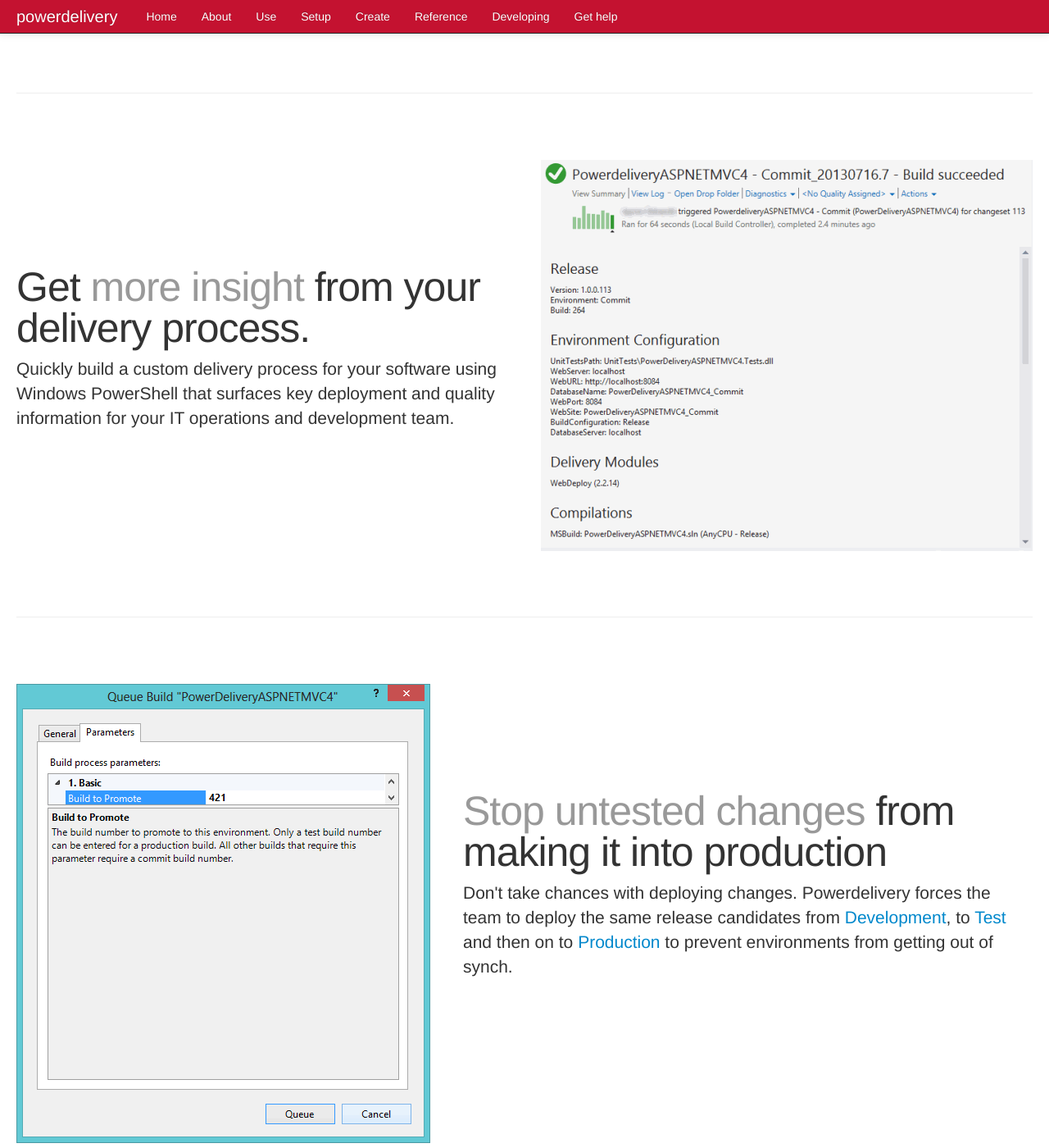
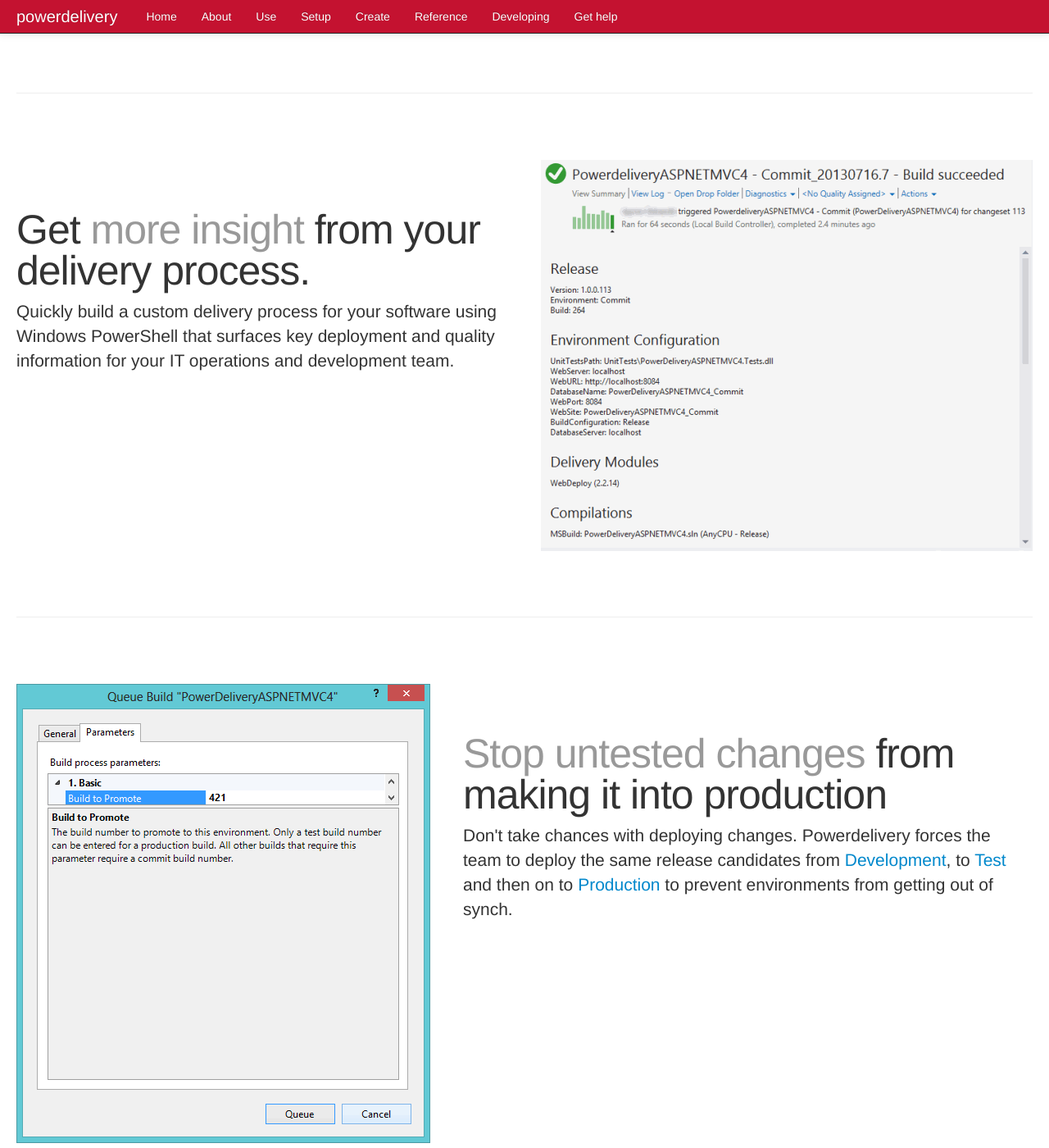
Before and after one commit to eavonius/powerdelivery, a Jekyll site: the page built from index.html, in a window 1280 px wide and 1400 px high, scrolled down 643 px. Shown: the whole window at 82% size. Built offline with Jekyll 4.4.1, drawn with Linux system fonts in a browser that asks for light colours; nearby versions of some CDN libraries.

Commit message:
Fixed formatting.

```diff
--- a/stylesheets/site.css
+++ b/stylesheets/site.css
@@ -90,11 +90,11 @@ code {
   margin: 80px 0; /* Space out the Bootstrap <hr> more */
 }
 .featurette {
-  padding-top: 120px; /* Vertically center images part 1: add padding above and below text. */
+  padding-top: 50px; /* Vertically center images part 1: add padding above and below text. */
   overflow: hidden; /* Vertically center images part 2: clear their floats. */
 }
 .featurette-image {
-  margin-top: -120px; /* Vertically center images part 3: negative margin up the image the same amount of the padding to center it. */
+  margin-top: -50px; /* Vertically center images part 3: negative margin up the image the same amount of the padding to center it. */
 }
 
 /* Give some space on the sides of the floated elements so text doesn't run right into it. */
```
